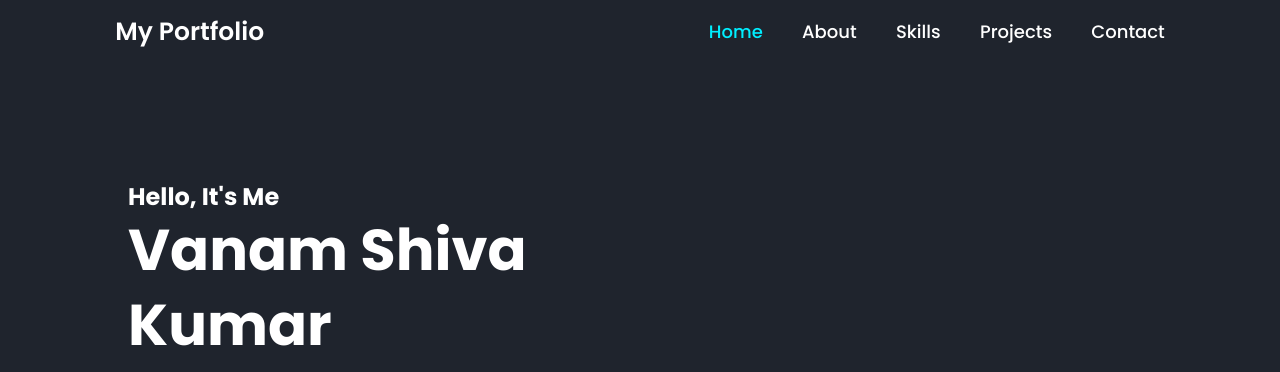
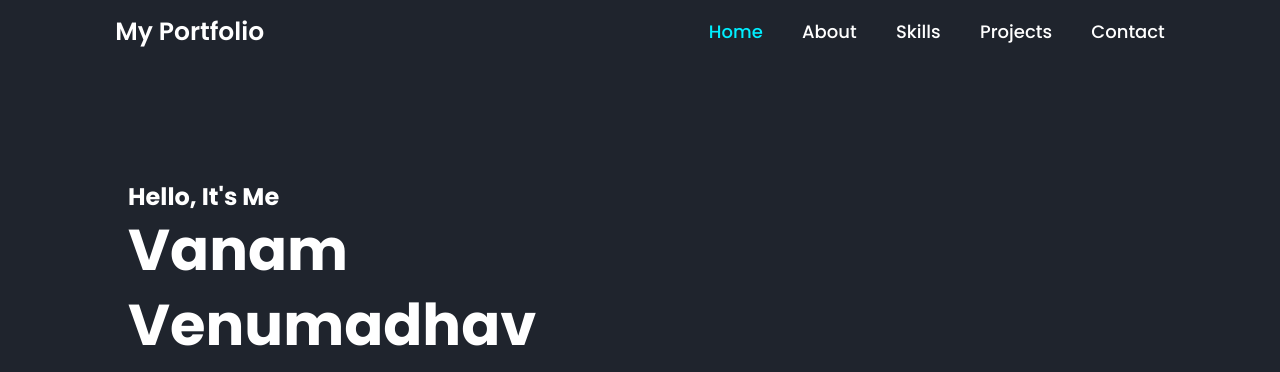
Before and after one commit to vanam-venumadhav/Portfolio, a plain HTML site: page index.html in a window 1280 px wide. Shown: the top 372 px of the page. Drawn offline with nearby package versions, Linux system fonts and the light colour scheme.

Commit message:
index.html

```diff
--- a/index.html
+++ b/index.html
@@ -5,7 +5,7 @@
     <meta charset="UTF-8">
     <meta http-equiv="X-UA-Compatible" content="IE=edge">
     <meta name="viewport" content="width=device-width, initial-scale=1.0">
-    <title>Vanam Shiva Kumar</title>
+    <title>Vanam Venumadhav</title>
     <link rel="icon" type="image/x-icon" href="images/favicon.png">
     <link rel="stylesheet" href="style.css">
     <link href='https://unpkg.com/boxicons@2.1.4/css/boxicons.min.css' rel='stylesheet'>
@@ -32,7 +32,7 @@
     <section class="home" id="home">
         <div class="home-content">
             <h3>Hello, It's Me</h3>
-            <h1>Vanam Shiva Kumar</h1>
+            <h1>Vanam Venumadhav</h1>
             <h3>And I'm a <span class="multiple-text">Full-Stack Developer</span></h3>
             <p>I am Final-year student at the SR University, and I am currently pursuing
                 BTech in Computer Science.
```
